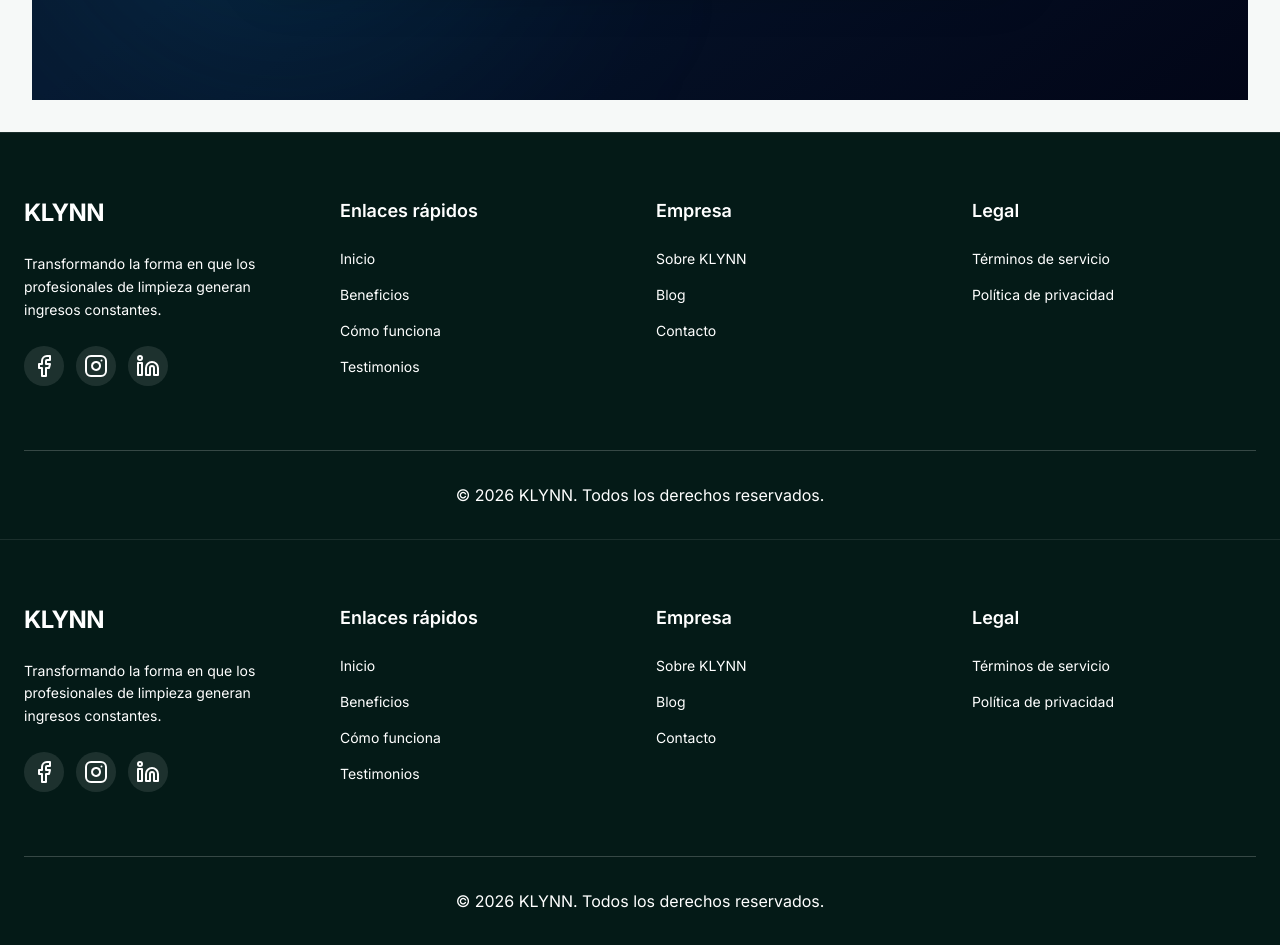
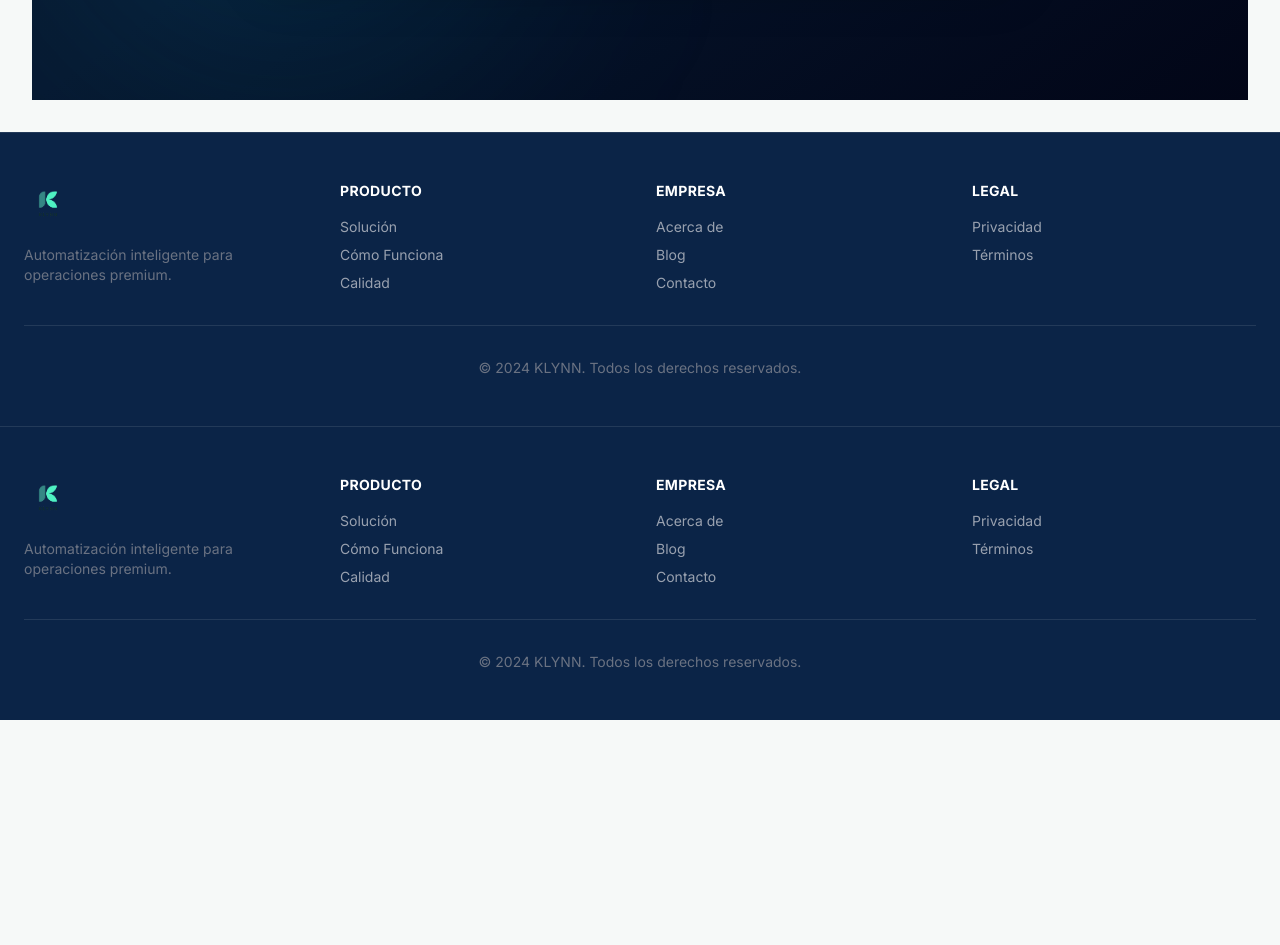
Before and after one commit to hostklynn-ux/klynn-landing, a Next.js app: page / in a window 1280 px wide. Shown: the part 6880-7825 px from the top of the page. After the commit the page ends 7600 px from the top, so only its background shows below. Built offline with nearby package versions, Linux system fonts and the light colour scheme.

Commit message:
styles: improve footer to match template

```diff
--- a/src/components/landing/Footer.tsx
+++ b/src/components/landing/Footer.tsx
@@ -1,80 +1,55 @@
+import Image from "next/image";
 import Link from "next/link";
-import {
-  Facebook,
-  Instagram,
-  Linkedin,
-} from "lucide-react";
 
 const Footer = () => {
   return (
-    <footer className="bg-[#041a17] text-white pt-16 pb-8 border-t border-border/10">
-      <div className="container mx-auto px-6 max-w-7xl">
-
-        <div className="grid grid-cols-1 md:grid-cols-2 lg:grid-cols-4 gap-10 lg:gap-8 mb-16">
-
-          <div className="flex flex-col gap-6">
-            <div className="text-2xl font-bold tracking-tight">
-              KLYNN
-            </div>
-            <p className="text-sm text-secondary-foreground leading-relaxed max-w-xs">
-              Transformando la forma en que los profesionales de limpieza generan ingresos constantes.
+    <footer className="bg-[#0B2447] text-gray-400 py-12 px-6 border-t border-white/10">
+      <div className="max-w-7xl mx-auto">
+        <div className="grid md:grid-cols-4 gap-8 mb-8">
+          <div className="space-y-4">
+            <Image
+              priority
+              width={60}
+              height={80}
+              src="/assets/logos/logo-vertical-dark.png"
+              alt="KLYNN vertical Logo"
+              className="hidden md:block h-12 w-auto object-contain"
+            />
+            <p className="text-sm text-gray-500">
+              Automatización inteligente para operaciones premium.
             </p>
-            <div className="flex gap-3">
-              <a href="#" className="bg-white/10 p-2 rounded-full hover:bg-white/20 transition-colors">
-                <Facebook className="h-6 w-6" />
-              </a>
-              <a href="#" className="bg-white/10 p-2 rounded-full hover:bg-white/20 transition-colors">
-                <Instagram className="h-6 w-6" />
-              </a>
-              <a href="#" className="bg-white/10 p-2 rounded-full hover:bg-white/20 transition-colors">
-                <Linkedin className="h-6 w-6" />
-              </a>
-            </div>
           </div>
 
           <div>
-            <h3 className="font-semibold text-lg mb-6">Enlaces rápidos</h3>
-            <ul className="space-y-4 text-sm text-secondary-foreground">
-              <li><Link href="#inicio" className="hover:text-primary transition-colors">Inicio</Link></li>
-              <li><Link href="#beneficios" className="hover:text-primary transition-colors">Beneficios</Link></li>
-              <li><Link href="#como-funciona" className="hover:text-primary transition-colors">Cómo funciona</Link></li>
-              <li><Link href="#testimonios" className="hover:text-primary transition-colors">Testimonios</Link></li>
-            </ul>
-          </div>
-
-
-          <div>
-            <h3 className="font-semibold text-lg mb-6">Empresa</h3>
-            <ul className="space-y-4 text-sm text-secondary-foreground">
-              <li className="flex items-center gap-3">
-                <a href="#" className="hover:text-primary transition-colors">Sobre KLYNN</a>
-              </li>
-              <li className="flex items-center gap-3">
-                <a href="#" className="hover:text-primary transition-colors">Blog</a>
-              </li>
-              <li className="flex items-center gap-3">
-                <a href="https://www.klynn.com" className="hover:text-primary transition-colors">Contacto</a>
-              </li>
+            <h4 className="font-bold text-white mb-4 text-sm tracking-wide">PRODUCTO</h4>
+            <ul className="space-y-2 text-sm">
+              <li><Link href="#solucion" className="hover:text-cyan-400 transition-colors">Solución</Link></li>
+              <li><Link href="#como-funciona" className="hover:text-cyan-400 transition-colors">Cómo Funciona</Link></li>
+              <li><Link href="#calidad" className="hover:text-cyan-400 transition-colors">Calidad</Link></li>
             </ul>
           </div>
 
           <div>
-            <h3 className="font-semibold text-lg mb-6">Legal</h3>
-            <ul className="space-y-4 text-sm text-secondary-foreground">
-              <li className="flex items-center gap-2">
-                <Link href="#" className="hover:text-primary transition-colors">Términos de servicio</Link>
-              </li>
-              <li className="flex items-center gap-2">
-                <Link href="#" className="hover:text-primary transition-colors">Política de privacidad</Link>
-              </li>
+            <h4 className="font-bold text-white mb-4 text-sm tracking-wide">EMPRESA</h4>
+            <ul className="space-y-2 text-sm">
+              <li><Link href="#" className="hover:text-cyan-400 transition-colors">Acerca de</Link></li>
+              <li><Link href="#" className="hover:text-cyan-400 transition-colors">Blog</Link></li>
+              <li><Link href="#" className="hover:text-cyan-400 transition-colors">Contacto</Link></li>
+            </ul>
+          </div>
+
+          <div>
+            <h4 className="font-bold text-white mb-4 text-sm tracking-wide">LEGAL</h4>
+            <ul className="space-y-2 text-sm">
+              <li><Link href="#" className="hover:text-cyan-400 transition-colors">Privacidad</Link></li>
+              <li><Link href="#" className="hover:text-cyan-400 transition-colors">Términos</Link></li>
             </ul>
           </div>
         </div>
 
-        <div className="flex flex-col md:flex-row justify-center items-center gap-4 pt-8 border-t border-white/20 text-secondary-foreground">
-          <p>© {new Date().getFullYear()} KLYNN. Todos los derechos reservados.</p>
+        <div className="border-t border-white/10 pt-8 text-center text-sm text-gray-500">
+          <p>© 2024 KLYNN. Todos los derechos reservados.</p>
         </div>
-
       </div>
     </footer>
   );
--- a/src/components/landing/Hero.tsx
+++ b/src/components/landing/Hero.tsx
@@ -34,7 +34,7 @@ const Hero = () => {
   }, []);
 
   return (
-    <section className="relative min-h-screen flex items-center justify-center px-6 overflow-hidden hero-section">
+    <section id="hero" className="relative min-h-screen flex items-center justify-center px-6 overflow-hidden hero-section">
 
       <div className="absolute inset-0 bg-gradient-to-b from-[#0B2447] via-[#071830] to-[#020617]">
 
@@ -80,7 +80,7 @@ const Hero = () => {
             size="lg"
             className="relative group inline-flex items-center justify-center gap-2 px-10 py-7 text-white font-medium text-lg transition-all duration-300 bg-gradient-to-r from-[#1d4ed8] to-[#06b6d4] hover:from-[#1e40af] hover:to-[#0891b2] shadow-[0_4px_20px_rgba(6,182,212,0.3)] hover:shadow-[0_4px_25px_rgba(6,182,212,0.5)] border-0"
             onClick={() => {
-              const el = document?.getElementById('cta-form');
+              const el = document?.getElementById('contact');
               if (el) {
                 el.scrollIntoView({ behavior: 'smooth' });
               }
```
